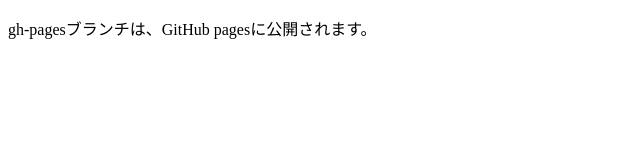
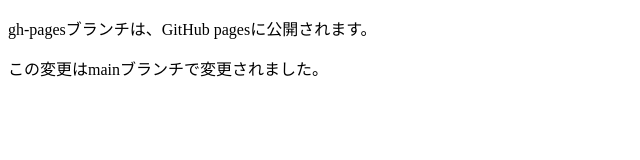
Before and after one commit to hosoya-rei/git-study, a plain HTML site: page index.html in a window 1280 px wide. Shown: the whole page, without its empty margins (0-640 px from the left). Drawn offline with Linux system fonts and the light colour scheme.

Commit message:
index.htmlに行を追加

```diff
--- a/index.html
+++ b/index.html
@@ -8,5 +8,6 @@
 </head>
 <body>
   <p>gh-pagesブランチは、GitHub pagesに公開されます。</p>
+  <P>この変更はmainブランチで変更されました。</p>
 </body>
 </html>
```
